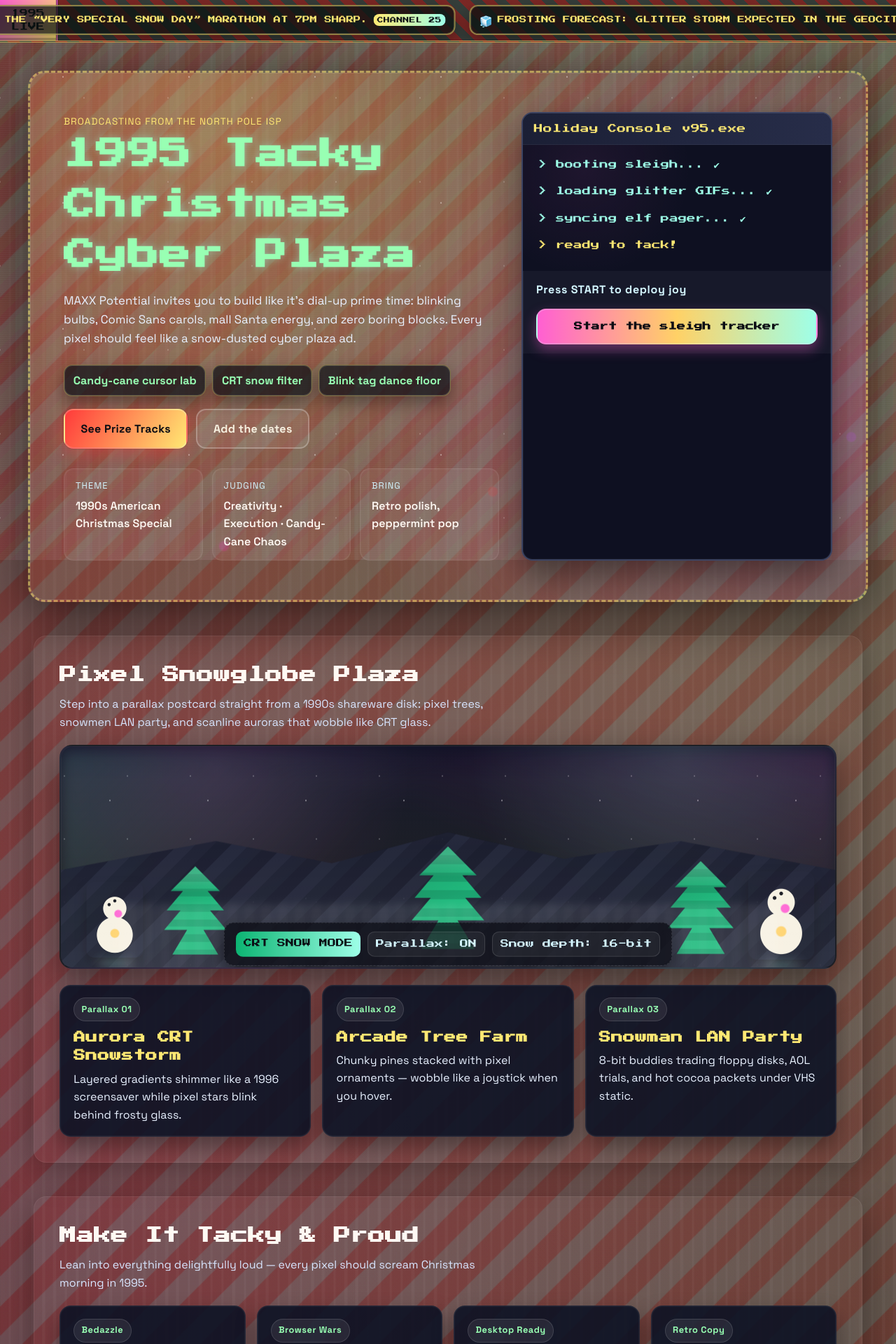
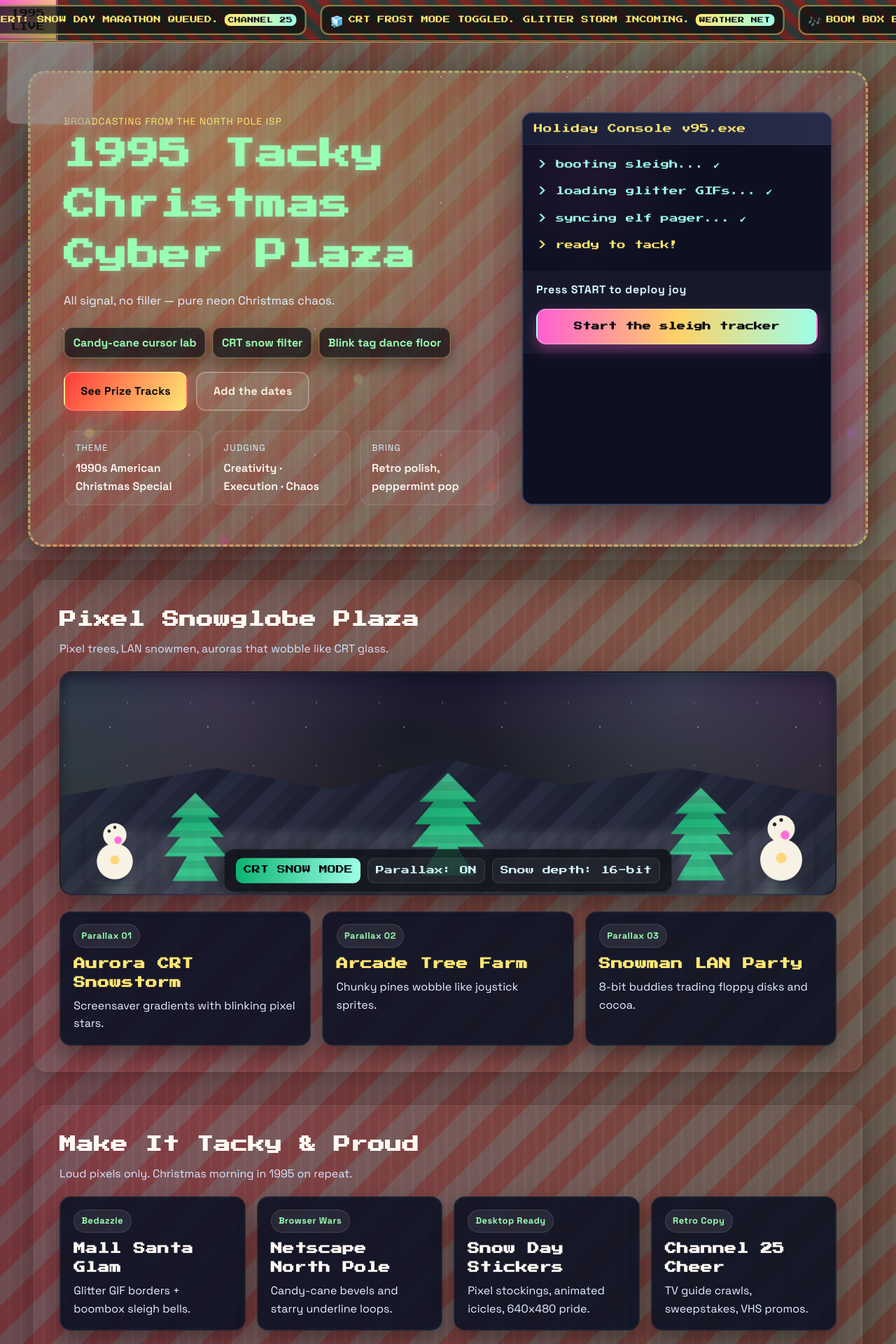
Before and after one commit to 1nc0gn30/2025-tackathon-website-MAXX-Potential, a React (Vite) app: page / in a window 1280 px wide. Shown: the top 1920 px of the page at 70% size. Built offline with nearby package versions, Linux system fonts and the light colour scheme; no server answers; grey boxes are pictures that could not be loaded.

Commit message:
Streamline retro copy and add pixel Christmas flair

```diff
--- a/src/App.css
+++ b/src/App.css
@@ -63,6 +63,59 @@
   animation: snowfall 14s linear infinite;
   mix-blend-mode: screen;
   z-index: 1;
+}
+
+.floating-props {
+  position: fixed;
+  inset: 0;
+  pointer-events: none;
+  z-index: 2;
+}
+
+.floating-props__item {
+  position: absolute;
+  opacity: 0.55;
+  filter: saturate(1.1) drop-shadow(0 0 12px rgba(255, 255, 255, 0.2));
+  image-rendering: pixelated;
+  border-radius: 12px;
+  mix-blend-mode: screen;
+  animation: drift 28s linear infinite;
+}
+
+.floating-props__item--0 {
+  top: 10%;
+  left: -8%;
+  animation-delay: 0s;
+}
+
+.floating-props__item--1 {
+  top: 40%;
+  right: -10%;
+  animation-delay: 6s;
+}
+
+.floating-props__item--2 {
+  bottom: 12%;
+  left: -12%;
+  animation-delay: 12s;
+}
+
+.floating-props__item--3 {
+  bottom: 28%;
+  right: -14%;
+  animation-delay: 18s;
+}
+
+@keyframes drift {
+  0% {
+    transform: translateX(0) translateY(0) rotate(-2deg) scale(1);
+  }
+  50% {
+    transform: translateX(18vw) translateY(-6vh) rotate(4deg) scale(1.05);
+  }
+  100% {
+    transform: translateX(36vw) translateY(6vh) rotate(-3deg) scale(1.02);
+  }
 }
 
 @keyframes twinkle {
@@ -838,6 +891,106 @@
   font-weight: 700;
 }
 
+.ecard {
+  position: relative;
+}
+
+.ecard__layout {
+  display: grid;
+  grid-template-columns: repeat(auto-fit, minmax(280px, 1fr));
+  gap: 1.5rem;
+}
+
+.ecard__form {
+  display: grid;
+  gap: 1rem;
+  background: linear-gradient(135deg, rgba(255, 58, 58, 0.15), rgba(26, 138, 59, 0.15));
+  border: 2px dashed rgba(255, 232, 115, 0.5);
+}
+
+.ecard__label {
+  display: grid;
+  gap: 0.5rem;
+  font-weight: 700;
+  color: var(--mint);
+}
+
+.ecard__label input {
+  padding: 0.7rem 0.9rem;
+  border-radius: 14px;
+  border: 2px solid rgba(255, 232, 115, 0.5);
+  background: rgba(11, 13, 20, 0.7);
+  color: #fff;
+  font-size: 0.95rem;
+}
+
+.ecard__stickers {
+  display: flex;
+  flex-wrap: wrap;
+  gap: 0.5rem;
+  align-items: center;
+}
+
+.sticker {
+  background: rgba(255, 232, 115, 0.15);
+  border: 2px solid rgba(255, 232, 115, 0.5);
+  border-radius: 12px;
+  padding: 0.5rem 0.7rem;
+  font-size: 1.2rem;
+  cursor: pointer;
+  transition: transform 0.2s ease, box-shadow 0.2s ease;
+}
+
+.sticker.is-active {
+  background: linear-gradient(135deg, #ff5fd2, #ffe873);
+  color: #0b0d14;
+  box-shadow: 0 10px 25px rgba(0, 0, 0, 0.35);
+  transform: translateY(-3px);
+}
+
+.ecard__preview {
+  background: rgba(11, 13, 20, 0.8);
+  border: 3px double rgba(255, 232, 115, 0.6);
+  box-shadow: inset 0 0 0 1px rgba(255, 255, 255, 0.08);
+}
+
+.ecard__preview-header {
+  display: flex;
+  justify-content: space-between;
+  align-items: center;
+  margin-bottom: 0.8rem;
+}
+
+.ecard__hint {
+  color: var(--gold);
+  font-family: 'Press Start 2P', sans-serif;
+  font-size: 0.65rem;
+}
+
+.ecard__screen {
+  min-height: 180px;
+  padding: 1rem;
+  border-radius: 12px;
+  border: 2px solid rgba(255, 232, 115, 0.45);
+  background: repeating-linear-gradient(45deg, rgba(255, 255, 255, 0.05) 0 12px, rgba(255, 255, 255, 0.02) 12px 24px),
+    linear-gradient(180deg, rgba(58, 132, 255, 0.15), rgba(255, 58, 58, 0.12));
+  font-family: 'Press Start 2P', sans-serif;
+  font-size: 0.8rem;
+  color: var(--mint);
+  image-rendering: pixelated;
+  text-shadow: 0 0 12px rgba(158, 255, 232, 0.35);
+}
+
+.ecard__screen p + p {
+  margin-top: 0.45rem;
+}
+
+.ecard__footer {
+  margin-top: 0.8rem;
+  color: rgba(255, 255, 255, 0.75);
+  font-size: 0.9rem;
+}
+
 .chat {
   position: relative;
 }
--- a/src/App.jsx
+++ b/src/App.jsx
@@ -2,84 +2,60 @@ import { useEffect, useRef, useState } from 'react'
 import './App.css'
 
 const tickerMessages = [
-  {
-    icon: '📟',
-    text: 'Pager alert: Santa hotline is live — dial 1-995-HOHO for the latest mall gossip.',
-    tag: 'Elf Desk'
-  },
-  {
-    icon: '💽',
-    text: 'VHS rewind reminder: Record the “Very Special Snow Day” marathon at 7pm sharp.',
-    tag: 'Channel 25'
-  },
-  {
-    icon: '🧊',
-    text: 'Frosting forecast: Glitter storm expected in the GeoCities food court, bring shades.',
-    tag: 'Weather Net'
-  },
-  {
-    icon: '🎶',
-    text: 'Boom box battle: upload your cheesiest Jingle Bell .wav for the loudest mall mix.',
-    tag: 'Mixtape'
-  },
-  {
-    icon: '🧝‍♂️',
-    text: 'Elf LAN party tonight — BYO floppy, earn stickers for every animated cursor shared.',
-    tag: 'LAN 95'
-  },
-  {
-    icon: '🕹️',
-    text: 'Arcade high score unlocked: 999,999 candy canes — show your receipt at the gift wrap bar.',
-    tag: 'Game Zone'
-  }
+  { icon: '📟', text: 'Santa hotline blinking — pager code 1995.', tag: 'Elf Desk' },
+  { icon: '💽', text: 'VHS rewind alert: Snow Day marathon queued.', tag: 'Channel 25' },
+  { icon: '🧊', text: 'CRT frost mode toggled. Glitter storm incoming.', tag: 'Weather Net' },
+  { icon: '🎶', text: 'Boom box battle: drop your cheesiest .wav.', tag: 'Mixtape' },
+  { icon: '🧝‍♂️', text: 'Elf LAN party online. Trade cursors, earn stickers.', tag: 'LAN 95' },
+  { icon: '🕹️', text: 'Arcade high score: 999,999 candy canes.', tag: 'Game Zone' }
 ]
 
 const vibeShots = [
   {
     title: 'Mall Santa Glam',
-    note: 'Layer glitter GIF borders, blinking text, and a boombox of sleigh bell MIDIs.',
+    note: 'Glitter GIF borders + boombox sleigh bells.',
     tag: 'Bedazzle'
   },
   {
     title: 'Netscape North Pole',
-    note: 'Give every button a candy-cane bevel and every link a starry underline animation.',
+    note: 'Candy-cane bevels and starry underline loops.',
     tag: 'Browser Wars'
   },
   {
     title: 'Snow Day Stickers',
-    note: 'Scatter pixel art stockings, animated icicles, and “Best Viewed in 640x480” badges.',
+    note: 'Pixel stockings, animated icicles, 640x480 pride.',
     tag: 'Desktop Ready'
   },
   {
     title: 'Channel 25 Cheer',
-    note: 'Write copy like a TV guide crawl for holiday specials, sweepstakes, and VHS giveaways.',
+    note: 'TV guide crawls, sweepstakes, VHS promos.',
     tag: 'Retro Copy'
   }
 ]
 
 const schedule = [
-  { time: 'Dec 5', detail: 'Kickoff call + awkward office sweater fashion show' },
-  { time: 'Dec 12-16', detail: 'Build sprint — pile on glitter, GIFs, and marquee text' },
-  { time: 'Dec 22', detail: 'Submissions freeze before the big mall rush' },
-  { time: 'Dec 23', detail: 'Live demo + VHS-style crowd voting' }
+  { time: 'Dec 5', detail: 'Kickoff + sweater runway' },
+  { time: 'Dec 12-16', detail: 'Build sprint — glitter everything' },
+  { time: 'Dec 22', detail: 'Submissions freeze' },
+  { time: 'Dec 23', detail: 'Live demo + VHS voting' }
 ]
 
 const prizeTracks = [
   {
     name: 'Yule Log Overload',
-    blurb: 'Most gloriously over-the-top visuals — blinking lights required.'
+    blurb: 'Most gloriously over-the-top visuals.'
   },
   {
     name: 'Elf Engineer',
-    blurb: 'Smartest 90s tech throwback hiding behind the glitter.'
+    blurb: 'Smartest 90s tech throwback.'
   },
   {
     name: 'Retro Rizz',
-    blurb: 'Pure mall-rat charm with sassy copy and pop-up delight.'
+    blurb: 'Pure mall-rat charm and pop-up delight.'
   },
   {
     name: 'Frostbite Finish',
-    blurb: 'Tackiness with polish: responsive, accessible, and fast to load on dial-up.'
+    blurb: 'Tackiness with polish and speed.'
   }
 ]
 
@@ -87,22 +63,22 @@ const santaStops = [
   {
     city: 'New York City',
     time: '11:00 PM EST',
-    detail: 'Sleigh circles Radio City while the Rockettes kick in pixel-perfect sync.'
+    detail: 'Sleigh circles Radio City — Rockettes in sync.'
   },
   {
     city: 'Chicago',
     time: '11:45 PM CST',
-    detail: 'Hot cocoa pit stop next to the 1996 window displays on State Street.'
+    detail: 'Hot cocoa stop near State Street windows.'
   },
   {
     city: 'Denver',
     time: '12:20 AM MST',
-    detail: 'Snowboard reruns on tube TVs while reindeer refuel on peppermint oats.'
+    detail: 'Tube TV reruns while reindeer refuel.'
   },
   {
     city: 'Anchorage',
     time: '12:50 AM AKST',
-    detail: 'Aurora backdrop unlocked for the northern flyover and a frosty Polaroid moment.'
+    detail: 'Aurora unlocked for a frosty Polaroid.'
   }
 ]
 
@@ -111,42 +87,42 @@ const toyAds = [
     name: 'Jingle Jam Boombox',
     price: '$19.95',
     img: 'https://images.unsplash.com/photo-1464375117522-1311d6a5b81f?auto=format&fit=crop&w=640&q=80',
-    pitch: 'Blast cassette carols, record your own “Ho Ho Ho,” and watch the equalizer dance like a mall kiosk demo.',
+    pitch: 'Blast cassette carols and watch the equalizer dance.',
     store: 'Snow Mall Music Hut',
-    bonus: 'Free pack of glow-in-the-dark AA batteries!'
+    bonus: 'Includes glow-in-the-dark batteries.'
   },
   {
     name: 'Reindeer Talkies',
     price: '$14.99',
     img: 'https://images.unsplash.com/photo-1525182008055-f88b95ff7980?auto=format&fit=crop&w=640&q=80',
-    pitch: 'Crystal-clear backyard comms with candy antennas. Whisper secret elf codes or page Mom for cocoa refills.',
+    pitch: 'Crystal-clear backyard comms with candy antennas.',
     store: 'Holiday Super K',
-    bonus: 'Includes frosty sticker sheet and a “Call Santa” hotline card.'
+    bonus: 'Sticker sheet + “Call Santa” hotline card.'
   },
   {
     name: 'Pixel Pet Caroler',
     price: '$24.50',
     img: 'https://images.unsplash.com/photo-1455659817273-f96807779a8a?auto=format&fit=crop&w=640&q=80',
-    pitch: 'Feed it gingerbread pixels, unlock 8-bit jingles, and clip it to your denim backpack like it’s 1997.',
+    pitch: '8-bit jingles you can clip to your denim backpack.',
     store: 'North Pole Outlet',
-    bonus: 'Batteries and a glitter lanyard charm included — no coal here.'
+    bonus: 'Batteries and glitter lanyard included.'
   }
 ]
 
 const pixelNotes = [
   {
     title: 'Aurora CRT Snowstorm',
-    detail: 'Layered gradients shimmer like a 1996 screensaver while pixel stars blink behind frosty glass.',
+    detail: 'Screensaver gradients with blinking pixel stars.',
     badge: 'Parallax 01'
   },
   {
     title: 'Arcade Tree Farm',
-    detail: 'Chunky pines stacked with pixel ornaments — wobble like a joystick when you hover.',
+    detail: 'Chunky pines wobble like joystick sprites.',
     badge: 'Parallax 02'
   },
   {
     title: 'Snowman LAN Party',
-    detail: '8-bit buddies trading floppy disks, AOL trials, and hot cocoa packets under VHS static.',
+    detail: '8-bit buddies trading floppy disks and cocoa.',
     badge: 'Parallax 03'
   }
 ]
@@ -155,22 +131,47 @@ const popupAds = [
   {
     title: 'Dial-Up Turbo Sleigh Locator',
     reference: 'NORAD + 1-800-SANTA hotline',
-    copy: 'Press *67 to reserve a turbo-powered action reindeer. Free cassette of jingles while you buffer!',
+    copy: 'Press *67 to reserve a turbo reindeer. Free jingles cassette while you buffer.',
     extra: 'Buffering elves: 56kbps'
   },
   {
     title: 'Home Alone Security Suite',
     reference: 'Kevin-approved booby traps',
-    copy: 'Download blueprints for swinging paint cans, jingle bell alarms, and micro-machine driveway defense.',
+    copy: 'Download paint can blueprints + jingle alarms.',
     extra: 'Recommended browser: Netscape 3.0'
   },
   {
     title: 'Buddy the Elf Cookie Pop-Up',
     reference: 'North Pole sugar rush',
-    copy: 'Enable toaster notifications for fresh syrup cookies. Includes free “sing loud” .wav file.',
+    copy: 'Enable toaster notifications for syrup cookies + free “sing loud” .wav.',
     extra: 'Certified Y2-OK'
   }
 ]
+
+const floatingProps = [
+  {
+    alt: 'Home Alone ornament',
+    src: 'https://images.unsplash.com/photo-1608889175130-8dcf9c7e7f1e?auto=format&fit=crop&w=320&q=80',
+    size: 120
+  },
+  {
+    alt: 'Elf floppy disk',
+    src: 'https://images.unsplash.com/photo-1478720568477-152d9b164e26?auto=format&fit=crop&w=320&q=80',
+    size: 110
+  },
+  {
+    alt: 'Vintage Christmas game box',
+    src: 'https://images.unsplash.com/photo-1489515217757-5fd1be406fef?auto=format&fit=crop&w=320&q=80',
+    size: 130
+  },
+  {
+    alt: 'Tinsel-wrapped controller',
+    src: 'https://images.unsplash.com/photo-1511512578047-dfb367046420?auto=format&fit=crop&w=320&q=80',
+    size: 115
+  }
+]
+
+const ecardStickers = ['🎄', '🎁', '🧦', '❄️', '🕹️']
 
 function App() {
   const [chatMessages, setChatMessages] = useState([])
@@ -178,6 +179,9 @@ function App() {
   const [chatInput, setChatInput] = useState('')
   const [chatStatus, setChatStatus] = useState('Connecting sleigh bells...')
   const chatBoxRef = useRef(null)
+  const [ecardMessage, setEcardMessage] = useState('Merry pixels and neon cheer!')
+  const [ecardSignature, setEcardSignature] = useState('- The Retro Crew')
+  const [ecardSticker, setEcardSticker] = useState(ecardStickers[0])
 
   const fetchMessages = async () => {
     try {
@@ -202,6 +206,13 @@ function App() {
       chatBoxRef.current.scrollTop = chatBoxRef.current.scrollHeight
     }
   }, [chatMessages])
+
+  const shuffleSticker = () => {
+    const index = Math.floor(Math.random() * ecardStickers.length)
+    setEcardSticker(ecardStickers[index])
+  }
+
+  const ecardPreview = `${ecardSticker} ${ecardMessage} ${ecardSticker}\n${ecardSignature}`
 
   const sendMessage = async (event) => {
     event.preventDefault()
@@ -233,6 +244,18 @@ function App() {
       <div className="scanline" />
       <div className="light-rope" aria-hidden />
       <div className="snow-overlay" aria-hidden />
+      <div className="floating-props" aria-hidden>
+        {floatingProps.map((prop, index) => (
+          <img
+            key={prop.alt}
+            className={`floating-props__item floating-props__item--${index}`}
+            src={prop.src}
+            alt={prop.alt}
+            style={{ width: prop.size, height: prop.size }}
+            loading="lazy"
+          />
+        ))}
+      </div>
       <div className="ticker" role="banner" aria-label="Holiday news ticker">
         <div className="ticker__label">1995 Live</div>
         <div className="ticker__inner">
@@ -251,10 +274,7 @@ function App() {
         <div className="hero__content">
           <p className="eyebrow">Broadcasting from the North Pole ISP</p>
           <h1>1995 Tacky Christmas Cyber Plaza</h1>
-          <p className="lede">
-            MAXX Potential invites you to build like it&apos;s dial-up prime time: blinking bulbs, Comic Sans carols,
-            mall Santa energy, and zero boring blocks. Every pixel should feel like a snow-dusted cyber plaza ad.
-          </p>
+          <p className="lede">All signal, no filler — pure neon Christmas chaos.</p>
           <div className="hero__chips">
             <span className="chip">Candy-cane cursor lab</span>
             <span className="chip">CRT snow filter</span>
@@ -271,7 +291,7 @@ function App() {
             </div>
             <div className="meta-card">
               <span className="meta-label">Judging</span>
-              <span className="meta-value">Creativity · Execution · Candy-Cane Chaos</span>
+              <span className="meta-value">Creativity · Execution · Chaos</span>
             </div>
             <div className="meta-card">
               <span className="meta-label">Bring</span>
@@ -297,10 +317,7 @@ function App() {
       <section className="section pixel-yard" id="pixel-yard">
         <div className="section__header">
           <h2>Pixel Snowglobe Plaza</h2>
-          <p className="section__sub">
-            Step into a parallax postcard straight from a 1990s shareware disk: pixel trees, snowmen LAN party,
-            and scanline auroras that wobble like CRT glass.
-          </p>
+          <p className="section__sub">Pixel trees, LAN snowmen, auroras that wobble like CRT glass.</p>
         </div>
 
         <div className="pixel-yard__scene" aria-hidden>
@@ -340,7 +357,7 @@ function App() {
       <section className="section vibes" id="vibes">
         <div className="section__header">
           <h2>Make It Tacky &amp; Proud</h2>
-          <p className="section__sub">Lean into everything delightfully loud — every pixel should scream Christmas morning in 1995.</p>
+          <p className="section__sub">Loud pixels only. Christmas morning in 1995 on repeat.</p>
         </div>
         <div className="grid vibe-grid">
           {vibeShots.map((vibe) => (
@@ -358,11 +375,11 @@ function App() {
           <div className="pane__header">Tinsel Tech Challenge Board</div>
           <div className="pane__body">
             <ul className="list">
-              <li><span>🎄</span>Create a home page that feels like a living-room TV guide for cheesy holiday specials.</li>
-              <li><span>🧊</span>Add frosty hover states, playful cursors, and snowflake trails.</li>
-              <li><span>💾</span>Hide an easter egg (Konami code? hidden link? surprise sleigh bell wav?).</li>
-              <li><span>📟</span>Include at least one “download” style button that triggers a festive pop-up.</li>
-              <li><span>🎁</span>Show a MAXX Potential value baked into the North Pole storyline.</li>
+              <li><span>🎄</span>Living-room TV guide vibes.</li>
+              <li><span>🧊</span>Frosty hover states and playful cursors.</li>
+              <li><span>💾</span>Hide a Konami-style easter egg.</li>
+              <li><span>📟</span>One loud download pop-up.</li>
+              <li><span>🎁</span>Show one MAXX Potential value.</li>
             </ul>
           </div>
         </div>
@@ -398,7 +415,7 @@ function App() {
       <section className="section" id="schedule">
         <div className="section__header">
           <h2>Retro Roadmap</h2>
-          <p className="section__sub">Grab a wall calendar with kittens in Santa hats — these dates matter.</p>
+          <p className="section__sub">Mark these with a Santa-sticker calendar.</p>
         </div>
         <div className="timeline">
           {schedule.map((item) => (
@@ -416,10 +433,7 @@ function App() {
       <section className="section santa" id="santa-tracker">
         <div className="section__header">
           <h2>Watch Santa Fly Around the World</h2>
-          <p className="section__sub">
-            Keep tabs on the big guy with a totally official, absolutely tacky control room. Flashing lights,
-            candy stripes, and VHS static included.
-          </p>
+          <p className="section__sub">Flashy stripes, VHS static, and a Santa cam that never sleeps.</p>
         </div>
 
         <div className="santa__layout">
@@ -467,8 +481,7 @@ function App() {
             <div className="card santa__card secondary">
               <div className="tag">Elf Hotline</div>
               <p className="santa__note">
-                Green lights = Santa moving. Pink lights = cookie break. Gold lights = sleigh selfie opportunity.
-                Keep the webcam ready.
+                Green lights = moving. Pink lights = cookie break. Gold lights = selfie moment.
               </p>
               <div className="tracker-actions">
                 <a className="btn btn-primary" href="#schedule">Sync your time zones</a>
@@ -482,7 +495,7 @@ function App() {
       <section className="section prizes" id="prizes">
         <div className="section__header">
           <h2>Prize Tracks</h2>
-          <p className="section__sub">Four ways to land on Santa&apos;s leaderboard.</p>
+          <p className="section__sub">Four fast tracks to Santa&apos;s leaderboard.</p>
         </div>
         <div className="grid prize-grid">
           {prizeTracks.map((prize) => (
@@ -497,7 +510,7 @@ function App() {
       <section className="section mall" id="mall">
         <div className="section__header">
           <h2>Turbo Tinsel Toy Mall</h2>
-          <p className="section__sub">Peak 90s mall energy: loud colors, louder deals, and unapologetic copywriting.</p>
+          <p className="section__sub">Peak 90s mall energy: loud colors, louder deals.</p>
         </div>
         <div className="mall__grid">
           {toyAds.map((toy) => (
@@ -518,13 +531,57 @@ function App() {
         </div>
       </section>
 
+      <section className="section ecard" id="ecard">
+        <div className="section__header">
+          <h2>Pixel Christmas E-Card Maker</h2>
+          <p className="section__sub">Spin up a tacky card, sign it, and beam it to your team.</p>
+        </div>
+        <div className="ecard__layout">
+          <div className="ecard__form card">
+            <div className="tag">Maker Lab</div>
+            <label className="ecard__label">
+              Message
+              <input value={ecardMessage} onChange={(e) => setEcardMessage(e.target.value)} maxLength={80} />
+            </label>
+            <label className="ecard__label">
+              Signature
+              <input value={ecardSignature} onChange={(e) => setEcardSignature(e.target.value)} maxLength={40} />
+            </label>
+            <div className="ecard__stickers">
+              {ecardStickers.map((sticker) => (
+                <button
+                  key={sticker}
+                  type="button"
+                  className={`sticker ${sticker === ecardSticker ? 'is-active' : ''}`}
+                  onClick={() => setEcardSticker(sticker)}
+                >
+                  {sticker}
+                </button>
+              ))}
+              <button type="button" className="btn btn-ghost" onClick={shuffleSticker}>
+                Shuffle
+              </button>
+            </div>
+          </div>
+          <div className="ecard__preview card">
+            <div className="ecard__preview-header">
+              <span className="tag">Shareware Preview</span>
+              <span className="ecard__hint">Pixel edges: ON</span>
+            </div>
+            <div className="ecard__screen">
+              {ecardPreview.split('\n').map((line) => (
+                <p key={line}>{line}</p>
+              ))}
+            </div>
+            <p className="ecard__footer">Right-click to save or screenshot for your squad.</p>
+          </div>
+        </div>
+      </section>
+
       <section className="section popups" id="popup-ads">
         <div className="section__header">
           <h2>Chaotic 90s Christmas Pop-Ups</h2>
-          <p className="section__sub">
-            Like the wild web of 1997, but nicer: neon borders, blinking headers, and movie nods that would make
-            your dial-up modem proud.
-          </p>
+          <p className="section__sub">Neon borders, blinking headers, Christmas movie nods.</p>
         </div>
         <div className="popup-grid">
           {popupAds.map((ad) => (
@@ -572,9 +629,9 @@ function App() {
             </div>
 
             <form className="chat__form" onSubmit={sendMessage}>
-              <div className="chat__row">
-                <label className="chat__label">
-                  Handle
+            <div className="chat__row">
+              <label className="chat__label">
+                Handle
                   <input value={chatName} onChange={(e) => setChatName(e.target.value)} placeholder="Elf codename" />
                 </label>
                 <label className="chat__label">
@@ -618,7 +675,7 @@ function App() {
           <div>
             <p className="eyebrow">Ready Santa One</p>
             <h2>Boot your tackathon build</h2>
-            <p>Pair with a teammate, sketch wild ideas, and let the pixels fly. The 90s mall Santa called — he wants his sparkle back.</p>
+            <p>Pair up, sketch wild pixels, and ship sparkle.</p>
           </div>
           <div className="cta__actions">
             <a className="btn btn-primary" href="#vibes">Brainstorm Prompts</a>
```
